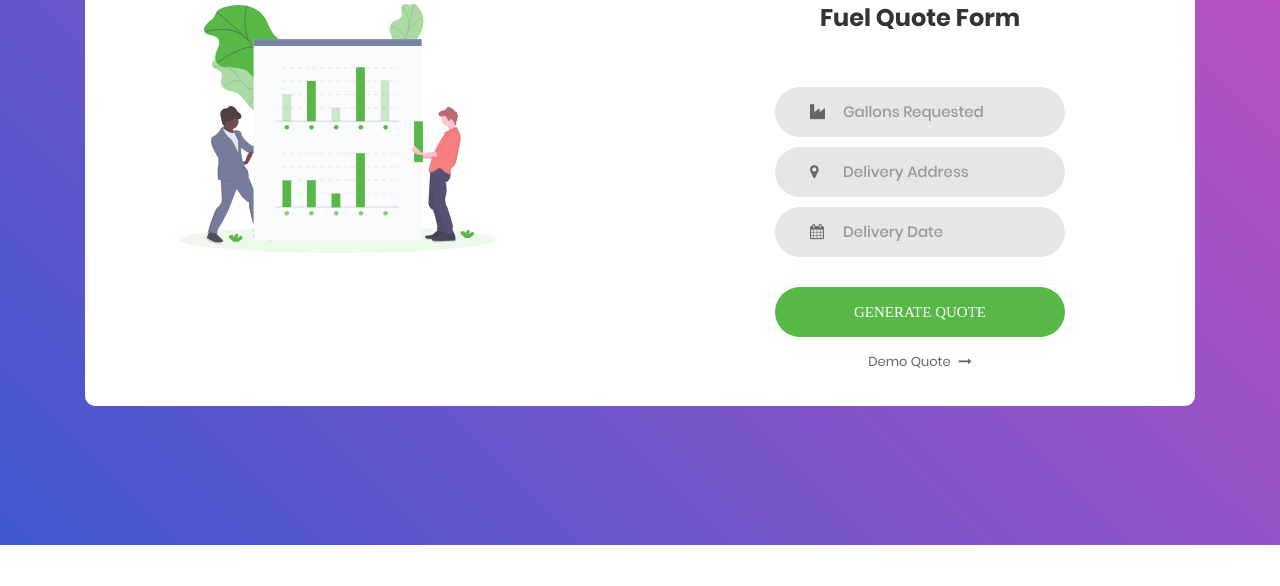
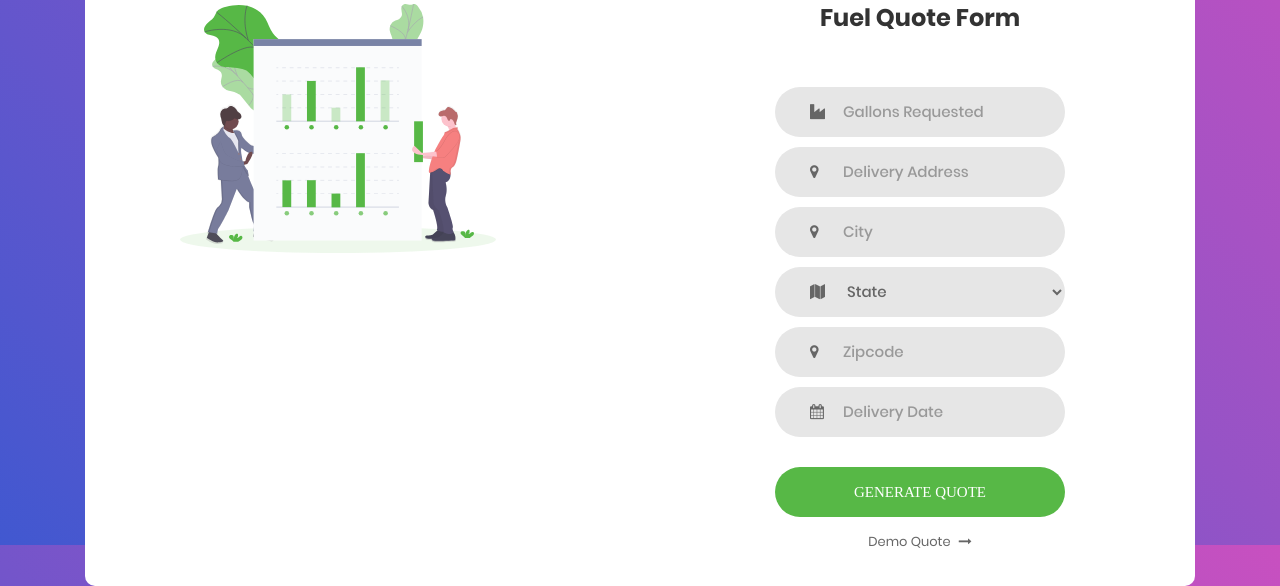
Before and after one commit to mpaustin1993/fuel-quote-generator, a PHP site: page /fuelquoteform.php in a window 1280 px wide. Shown: the part 255-841 px from the top of the page. Before the commit the page ends 800 px from the top, so only its background shows below. Run offline with PHP 8.4, Linux system fonts and the light colour scheme; the visitor is signed in with stand-in values (Sample User, id 1); some web fonts are replaced.

Commit message:
Added additional and validate inputs for fuelquoteform + created FuelQuote MVC

```diff
--- /dev/null
+++ b/classes/FuelQuoteView.class.php
@@ -0,0 +1,5 @@
+<?php
+
+class FuelQuoteView extends FuelQuote {
+
+}
--- a/fuelquoteform.php
+++ b/fuelquoteform.php
@@ -43,10 +43,12 @@
                     <img style="width: 20rem;" src="images/undraw_data_report_bi6l.svg" alt="IMG">
                 </div>
 
-                <form class="login100-form validate-form">
+                <form action="includes/fuelquote.inc.php" class="login100-form validate-form" method="POST">
                     <span class="login100-form-title">
                         Fuel Quote Form
                     </span>
+
+                    <input type="hidden" name="clientid" value="<?php echo $_SESSION['id']; ?>">
 
                     <div class="wrap-input100 validate-input" data-validate="Gallons requested">
                         <input class="input100" type="number" name="gallons" required placeholder="Gallons Requested">
@@ -58,7 +60,36 @@
 
 
                     <div class="wrap-input100 validate-input">
-                        <input class="input100" type="text" name="deliveryAdd" required placeholder="Delivery Address">
+                        <input class="input100" type="text" name="deliveryAdr" required placeholder="Delivery Address">
+                        <span class="focus-input100"></span>
+                        <span class="symbol-input100">
+                            <i class="fa fa-map-marker" aria-hidden="true"></i>
+                        </span>
+                    </div>
+
+                    <div class="wrap-input100 validate-input">
+                        <input class="input100" type="text" name="deliveryCity" required placeholder="City">
+                        <span class="focus-input100"></span>
+                        <span class="symbol-input100">
+                            <i class="fa fa-map-marker" aria-hidden="true"></i>
+                        </span>
+                    </div>
+
+                    <div class="wrap-input100">
+                        <select class="input100" type="text" name="state">
+                            <option value="" hidden>State</option>
+                            <option value="TX">TX</option>
+                            <option value="AZ">AZ</option>
+                            <option value="MS">MS</option>
+                            <option value="TE">TE</option>
+                        </select>
+                        <span class="symbol-input100">
+                            <i class="fa fa-map" aria-hidden="true"></i>
+                        </span>
+                    </div>
+
+                    <div class="wrap-input100 validate-input">
+                        <input class="input100" type="zip" name="zipcode" required placeholder="Zipcode">
                         <span class="focus-input100"></span>
                         <span class="symbol-input100">
                             <i class="fa fa-map-marker" aria-hidden="true"></i>
@@ -74,7 +105,7 @@
                     </div>
 
                     <div class="container-login100-form-btn">
-                        <button class="login100-form-btn">
+                        <button type="submit" name="quote-input"class="login100-form-btn">
                             Generate Quote
                         </button>
                     </div>
--- a/includes/login.inc.php
+++ b/includes/login.inc.php
@@ -6,8 +6,6 @@ if (isset($_POST['login-submit'])) {
 
   $mailUser = $_POST['email'];
   $password = $_POST['pass'];
-
-  // echo $mailUser, $password;
 
   $userObj = new UserCredentialsControl();
   $userObj->userLoginInput($mailUser, $password);
```
Also changed, not shown: classes/FuelQuote.class.php (added, +9 -0 lines), classes/FuelQuoteControl.class.php (added, +25 -0 lines), includes/fuelquote.inc.php (added, +23 -0 lines), profilemanager.php (line endings or trailing spaces).
